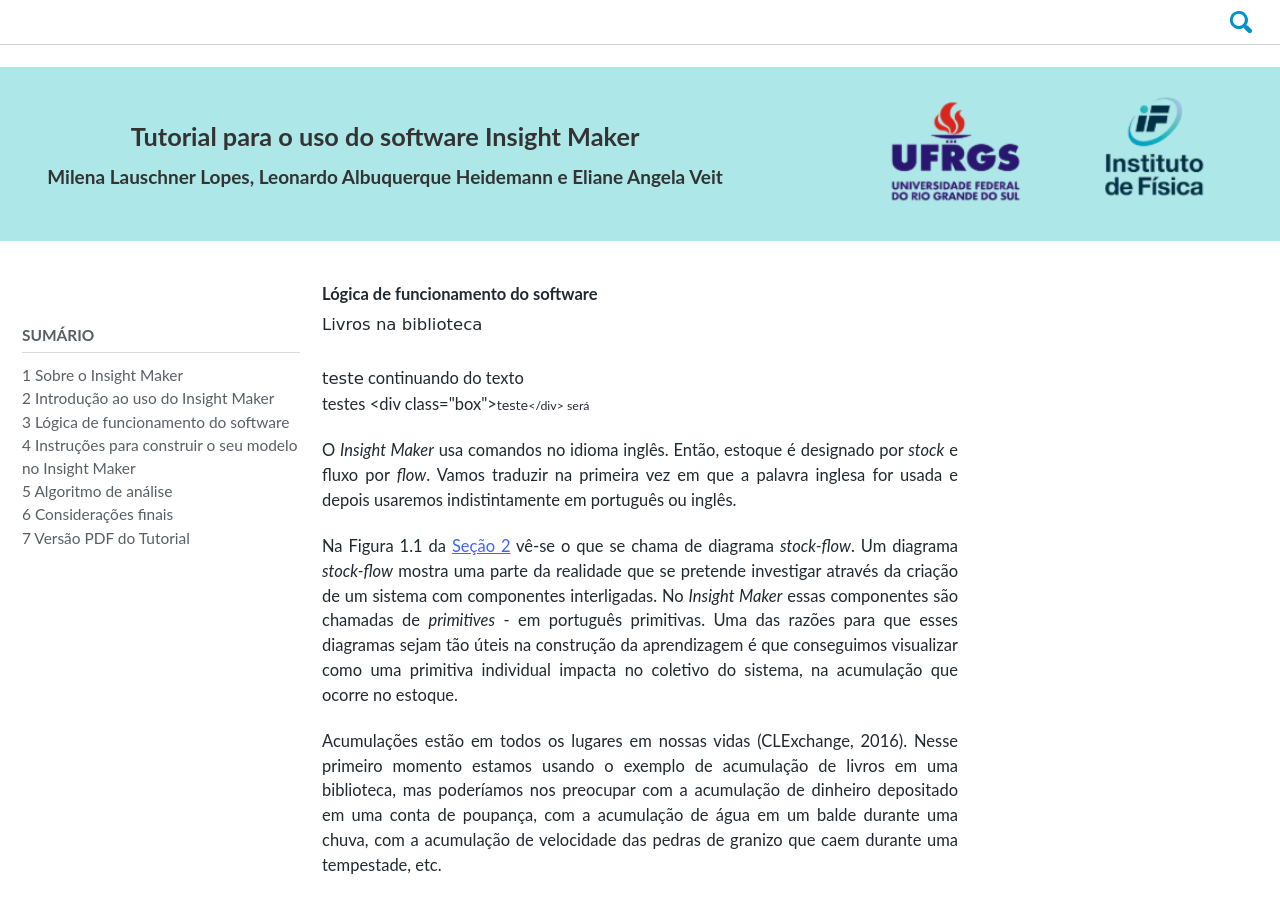
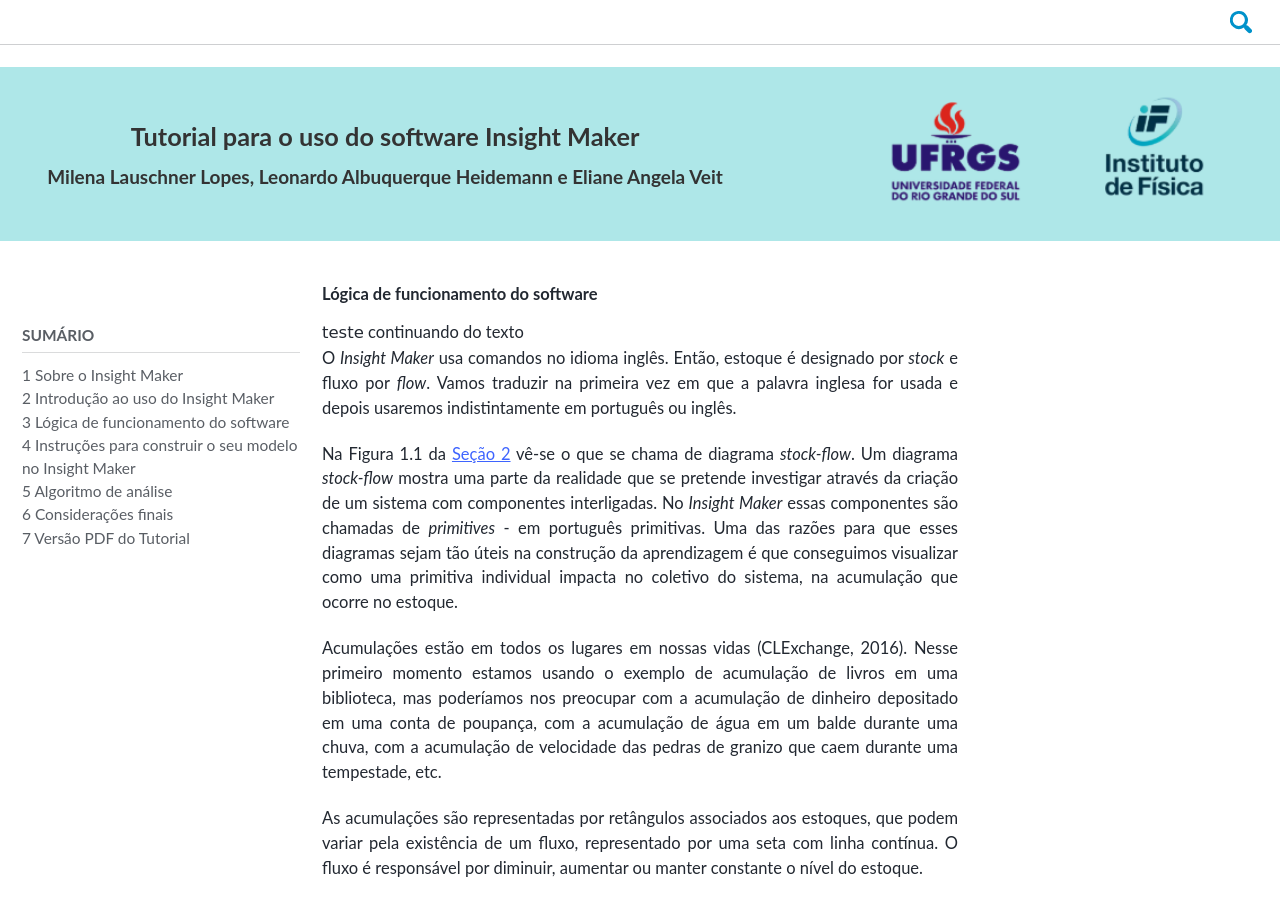
Before and after one commit to milenalauschner/MM, a Jekyll site: the page built from _pages/seção3.md, in a window 1280 px wide and 900 px high. Built offline with Jekyll 4.4.1, drawn with Linux system fonts in a browser that asks for light colours; cached includes are drawn as plain includes; nearby versions of some CDN libraries; some web fonts are replaced; formulas are drawn with MathJax 3.

Commit message:
Update seção3.md

```diff
--- a/_pages/seção3.md
+++ b/_pages/seção3.md
@@ -16,15 +16,12 @@
 ---
 # Lógica de funcionamento do software
 
-<p style="font-family: Comic Sans MS">Livros na biblioteca</p>
 
 <div class="box">
   <small><span style="font-family: Comic Sans MS">teste</span> continuando do texto</small>
   <span></span>
   <span></span>
 </div>
-
-testes <div class="box"><small><span style="font-family: Comic Sans MS">teste</span></div> será
 
 O _Insight Maker_ usa comandos no idioma inglês. Então, estoque é designado por _stock_ e fluxo por _flow_. Vamos traduzir na primeira vez em que a palavra inglesa for usada e depois usaremos indistintamente em português ou inglês.
 {: .text-justify}
```
